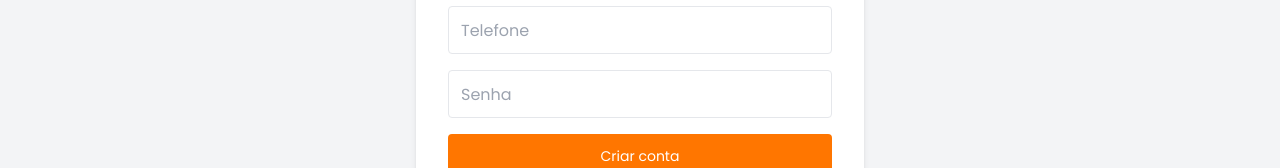
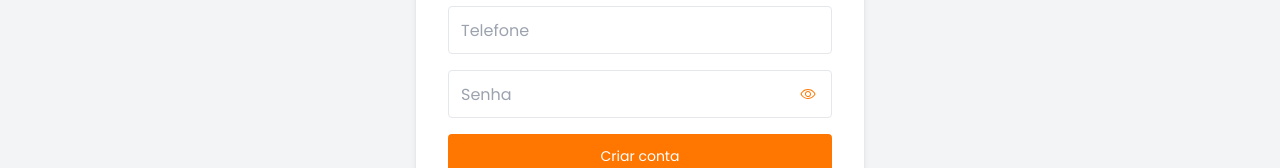
Before and after one commit to xgustavosz/technical-test, a Next.js app in the folder frontend/: page /register in a window 1280 px wide. Shown: the part 464-632 px from the top of the page. Built offline with nearby package versions, Linux system fonts and the light colour scheme.

Commit message:
Add PasswordInput component and integrate it into RegisterPage

```diff
--- a/frontend/src/app/login/page.tsx
+++ b/frontend/src/app/login/page.tsx
@@ -4,6 +4,7 @@ import { useState } from 'react';
 import { useRouter } from 'next/navigation';
 import toast from 'react-hot-toast';
 import { useAuth } from '@/contexts/AuthContext';
+import PasswordInput from '@/components/PasswordInput';
 
 export default function LoginPage() {
   const [email, setEmail] = useState('');
@@ -42,12 +43,11 @@ export default function LoginPage() {
             value={email}
             onChange={(e) => setEmail(e.target.value)}
           />
-          <input
-            type="password"
+          <PasswordInput
             placeholder="Senha"
-            className="border rounded-[4px] w-full h-12 px-3"
             value={password}
             onChange={(e) => setPassword(e.target.value)}
+            className="w-full"
           />
           <button
             onClick={handleLogin}
--- a/frontend/src/app/register/page.tsx
+++ b/frontend/src/app/register/page.tsx
@@ -4,6 +4,7 @@ import { useState } from 'react';
 import { useRouter } from 'next/navigation';
 import toast from 'react-hot-toast';
 import { useAuth } from '@/contexts/AuthContext';
+import PasswordInput from '@/components/PasswordInput';
 
 export default function RegisterPage() {
   const [name, setName] = useState('');
@@ -57,12 +58,11 @@ export default function RegisterPage() {
             value={phone}
             onChange={(e) => setPhone(e.target.value)}
           />
-          <input
-            type="password"
+          <PasswordInput
             placeholder="Senha"
-            className="border rounded-[4px] w-full h-12 px-3"
             value={password}
             onChange={(e) => setPassword(e.target.value)}
+            className="w-full"
           />
           <button
             onClick={handleRegister}
--- /dev/null
+++ b/frontend/src/components/PasswordInput.tsx
@@ -0,0 +1,34 @@
+import Image from 'next/image';
+import { useState } from 'react';
+
+interface PasswordInputProps {
+    value: string;
+    onChange: (e: React.ChangeEvent<HTMLInputElement>) => void;
+    placeholder?: string;
+    className?: string;
+}
+
+const PasswordInput: React.FC<PasswordInputProps> = ({ value, onChange, placeholder, className }) => {
+    const [showPassword, setShowPassword] = useState(false);
+
+    return (
+        <div className="relative">
+            <input
+                type={showPassword ? 'text' : 'password'}
+                placeholder={placeholder}
+                className={`border rounded-[4px] w-full h-12 px-3 pr-10 ${className}`}
+                value={value}
+                onChange={onChange}
+            />
+            <button
+                type="button"
+                className="absolute right-3 top-1/2 transform -translate-y-1/2 text-gray-500"
+                onClick={() => setShowPassword(!showPassword)}
+            >
+                <Image src="/eye.svg" alt="Mostrar senha" width={24} height={24} />
+            </button>
+        </div>
+    );
+};
+
+export default PasswordInput;
--- a/frontend/src/components/RegisterModal.tsx
+++ b/frontend/src/components/RegisterModal.tsx
@@ -4,6 +4,7 @@ import { useState } from 'react';
 import Modal from "@/components/Modal";
 import { useAuth } from '@/contexts/AuthContext';
 import toast from 'react-hot-toast';
+import PasswordInput from '@/components/PasswordInput';
 
 interface ModalProps {
     isOpen: boolean;
@@ -72,12 +73,11 @@ export default function RegisterModal({ isOpen, onClose }: ModalProps) {
                     value={phone}
                     onChange={(e) => setPhone(e.target.value)}
                 />
-                <input
-                    type="password"
+                <PasswordInput
                     placeholder="Senha"
-                    className="border rounded-[4px] w-full h-12 px-3"
                     value={password}
                     onChange={(e) => setPassword(e.target.value)}
+                    className="w-full"
                 />
             </div>
         </Modal>
```
Also changed, not shown: frontend/public/eye.svg (added).
